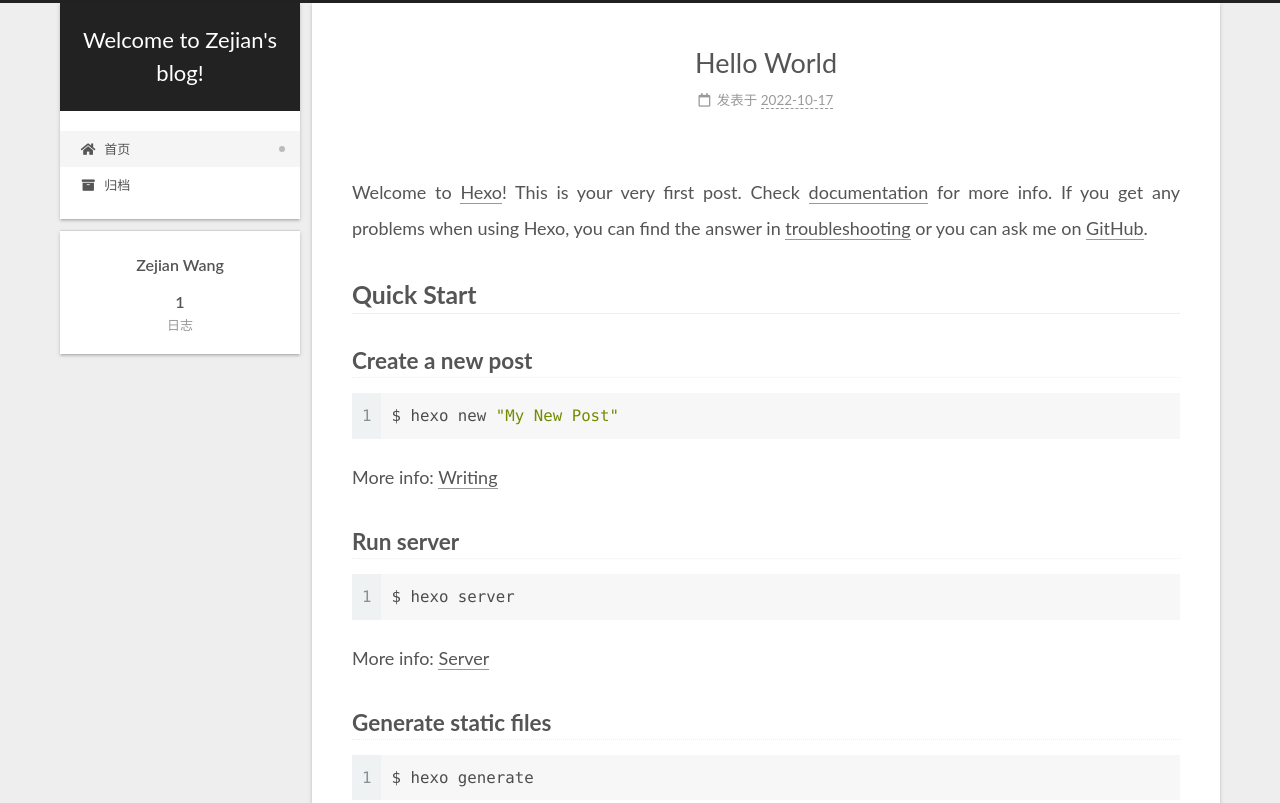
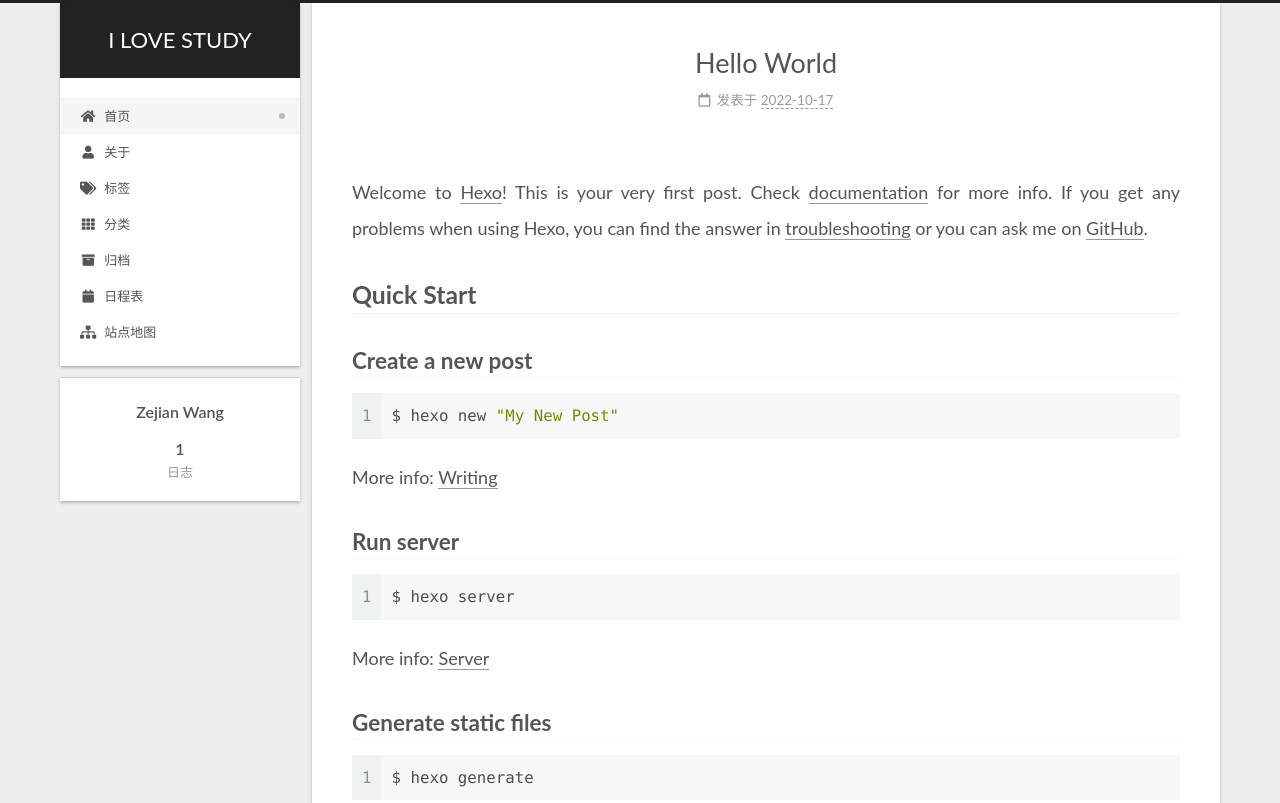
Before and after one commit to wzjian1018/wzjian1018.github.io, a plain HTML site: page index.html in a window 1280 px wide. Shown: the top 803 px of the page. Drawn offline with Linux system fonts and the light colour scheme.

Commit message:
Site updated: 2022-10-18 14:02:37

```diff
--- a/css/main.css
+++ b/css/main.css
@@ -1168,7 +1168,7 @@ pre .javascript .function {
 }
 .links-of-author a::before,
 .links-of-author span.exturl::before {
-  background: #fffc82;
+  background: #bf50ff;
   border-radius: 50%;
   content: ' ';
   display: inline-block;
--- a/index.html
+++ b/index.html
@@ -21,9 +21,9 @@
   </script>
 
   <meta property="og:type" content="website">
-<meta property="og:title" content="Welcome to Zejian&#39;s blog!">
+<meta property="og:title" content="I LOVE STUDY">
 <meta property="og:url" content="https://wzjian1018.github.io/index.html">
-<meta property="og:site_name" content="Welcome to Zejian&#39;s blog!">
+<meta property="og:site_name" content="I LOVE STUDY">
 <meta property="og:locale" content="zh_CN">
 <meta property="article:author" content="Zejian Wang">
 <meta name="twitter:card" content="summary">
@@ -41,7 +41,7 @@
   };
 </script>
 
-  <title>Welcome to Zejian's blog!</title>
+  <title>I LOVE STUDY</title>
 
 
 
@@ -92,7 +92,7 @@
 
     <a href="/" class="brand" rel="start">
       <span class="logo-line-before"><i></i></span>
-      <h1 class="site-title">Welcome to Zejian's blog!</h1>
+      <h1 class="site-title">I LOVE STUDY</h1>
       <span class="logo-line-after"><i></i></span>
     </a>
   </div>
@@ -113,9 +113,34 @@
     <a href="/" rel="section"><i class="fa fa-home fa-fw"></i>首页</a>
 
   </li>
+        <li class="menu-item menu-item-about">
+
+    <a href="/about/" rel="section"><i class="fa fa-user fa-fw"></i>关于</a>
+
+  </li>
+        <li class="menu-item menu-item-tags">
+
+    <a href="/tags/" rel="section"><i class="fa fa-tags fa-fw"></i>标签</a>
+
+  </li>
+        <li class="menu-item menu-item-categories">
+
+    <a href="/categories/" rel="section"><i class="fa fa-th fa-fw"></i>分类</a>
+
+  </li>
         <li class="menu-item menu-item-archives">
 
     <a href="/archives/" rel="section"><i class="fa fa-archive fa-fw"></i>归档</a>
+
+  </li>
+        <li class="menu-item menu-item-schedule">
+
+    <a href="/schedule/" rel="section"><i class="fa fa-calendar fa-fw"></i>日程表</a>
+
+  </li>
+        <li class="menu-item menu-item-sitemap">
+
+    <a href="/sitemap.xml" rel="section"><i class="fa fa-sitemap fa-fw"></i>站点地图</a>
 
   </li>
   </ul>
@@ -154,7 +179,7 @@
     </span>
 
     <span hidden itemprop="publisher" itemscope itemtype="http://schema.org/Organization">
-      <meta itemprop="name" content="Welcome to Zejian's blog!">
+      <meta itemprop="name" content="I LOVE STUDY">
     </span>
       <header class="post-header">
         <h2 class="post-title" itemprop="name headline">
```
Also changed, not shown: 2022/10/17/hello-world/index.html (+29 -4 lines), archives/2022/10/index.html (+29 -4 lines), archives/2022/index.html (+29 -4 lines), archives/index.html (+29 -4 lines).
